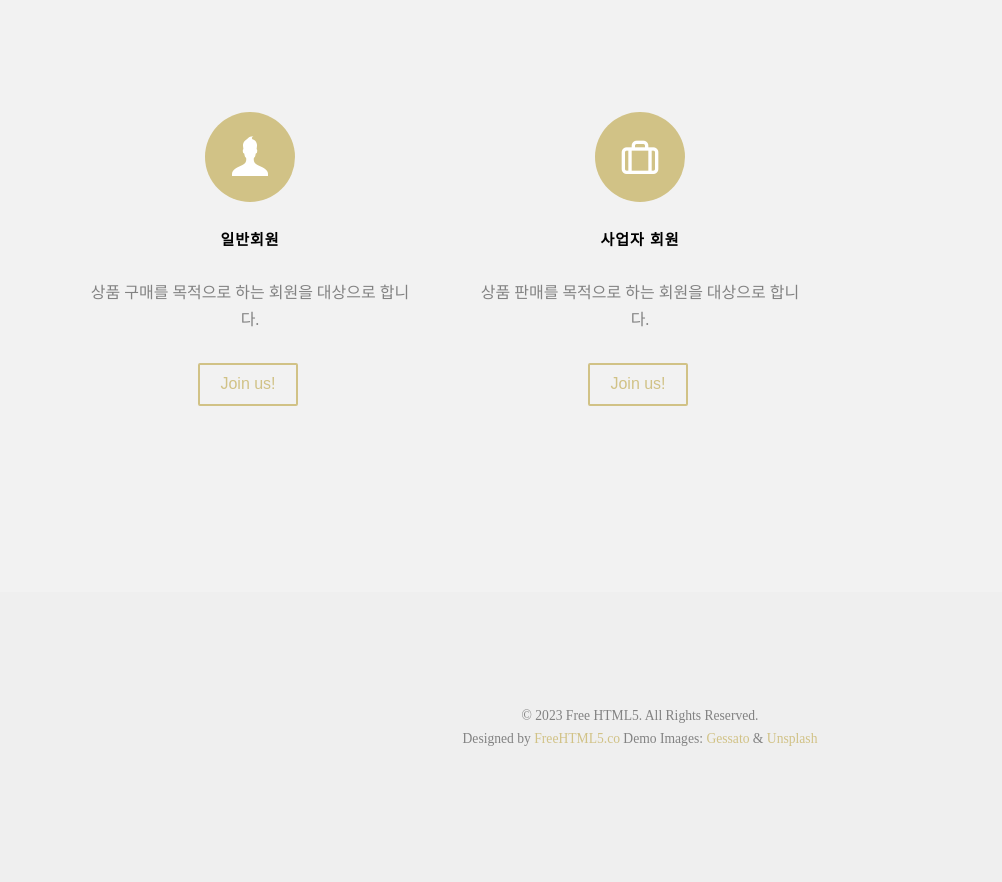
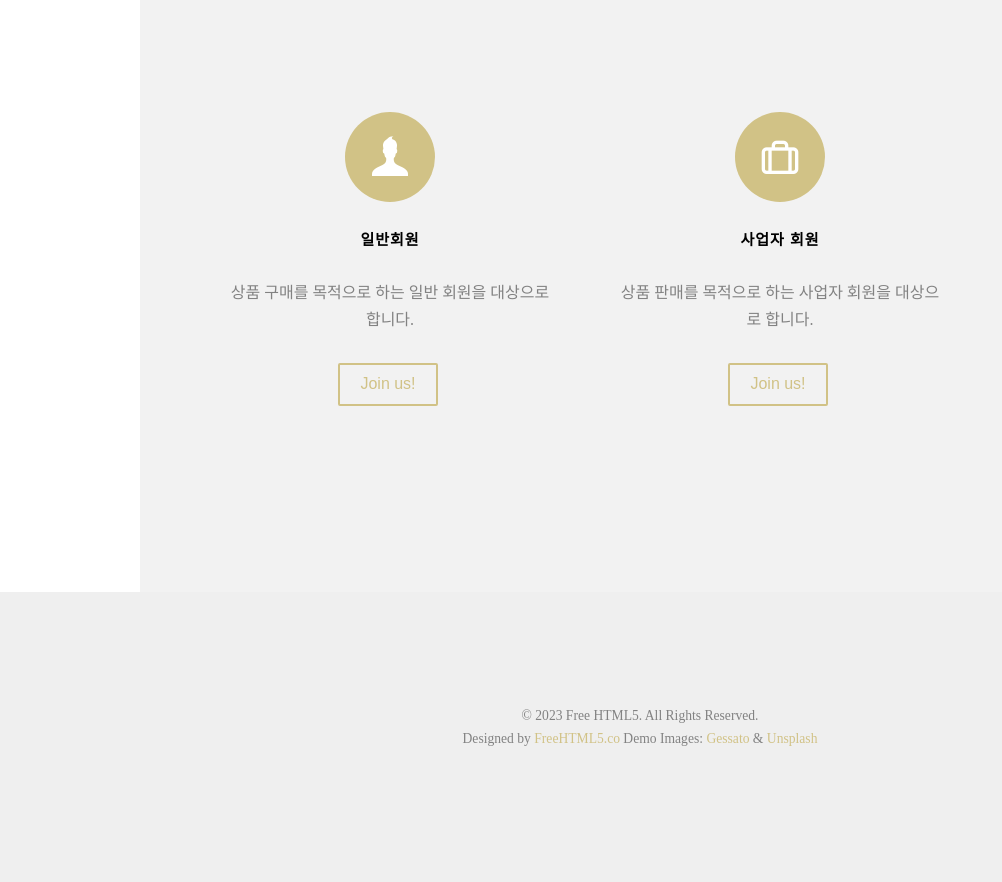
Before and after one commit to isility/bang, a Spring Boot app: page /join in a window 1280 px wide. Shown: the part 99-981 px from the top of the page, without its empty margins (0-1002 px from the left). Run offline with Spring Boot 4, Linux system fonts and the light colour scheme; some libraries are stand-ins or nearby versions; some web fonts are replaced.

Commit message:
khw commit 2

```diff
--- a/src/main/resources/templates/join/join.html
+++ b/src/main/resources/templates/join/join.html
@@ -38,6 +38,11 @@
 		/* 이미지를 컨테이너에 맞추어 확대/축소 */
 		background-position: center center;
 		/* 이미지를 가운데로 정렬 */
+	}
+
+	#fh5co-services {
+	    position: relative;
+		left: 140px;
 	}
 
 	#warranty {
@@ -119,9 +124,8 @@
                         <i class="icon-user"></i>
                     </span>
             <h3>일반회원</h3>
-            <p>상품 구매를 목적으로 하는 회원을 대상으로 합니다.</p>
+            <p>상품 구매를 목적으로 하는 일반 회원을 대상으로 합니다.</p>
             <p><a href="#" class="btn btn-primary btn-outline">Join us!</a></p>
-            <!--<img src="images/warranty.PNG" id="warranty" width="330" height="170">-->
           </div>
         </div>
 
@@ -131,9 +135,8 @@
                       <i class="icon-briefcase"></i>
                   </span>
         <h3>사업자 회원</h3>
-        <p>상품 판매를 목적으로 하는 회원을 대상으로 합니다.</p>
+        <p>상품 판매를 목적으로 하는 사업자 회원을 대상으로 합니다.</p>
         <p><a href="#" class="btn btn-primary btn-outline">Join us!</a></p>
-            <!--<a href="services.html"><img src="images/as.PNG" ></a>-->
           </div>
         </div>
 
--- a/src/main/resources/templates/login/login.html
+++ b/src/main/resources/templates/login/login.html
@@ -123,6 +123,10 @@
                             <input type="submit" value="LOGIN" class="btn btn-primary" style="width: 500px;height: 54px;">
                         </div>
 
+                        <div>
+                            <input type="checkbox" name="" id="">
+                        </div>
+
                     </form>
                 </div>
             </div>
```
